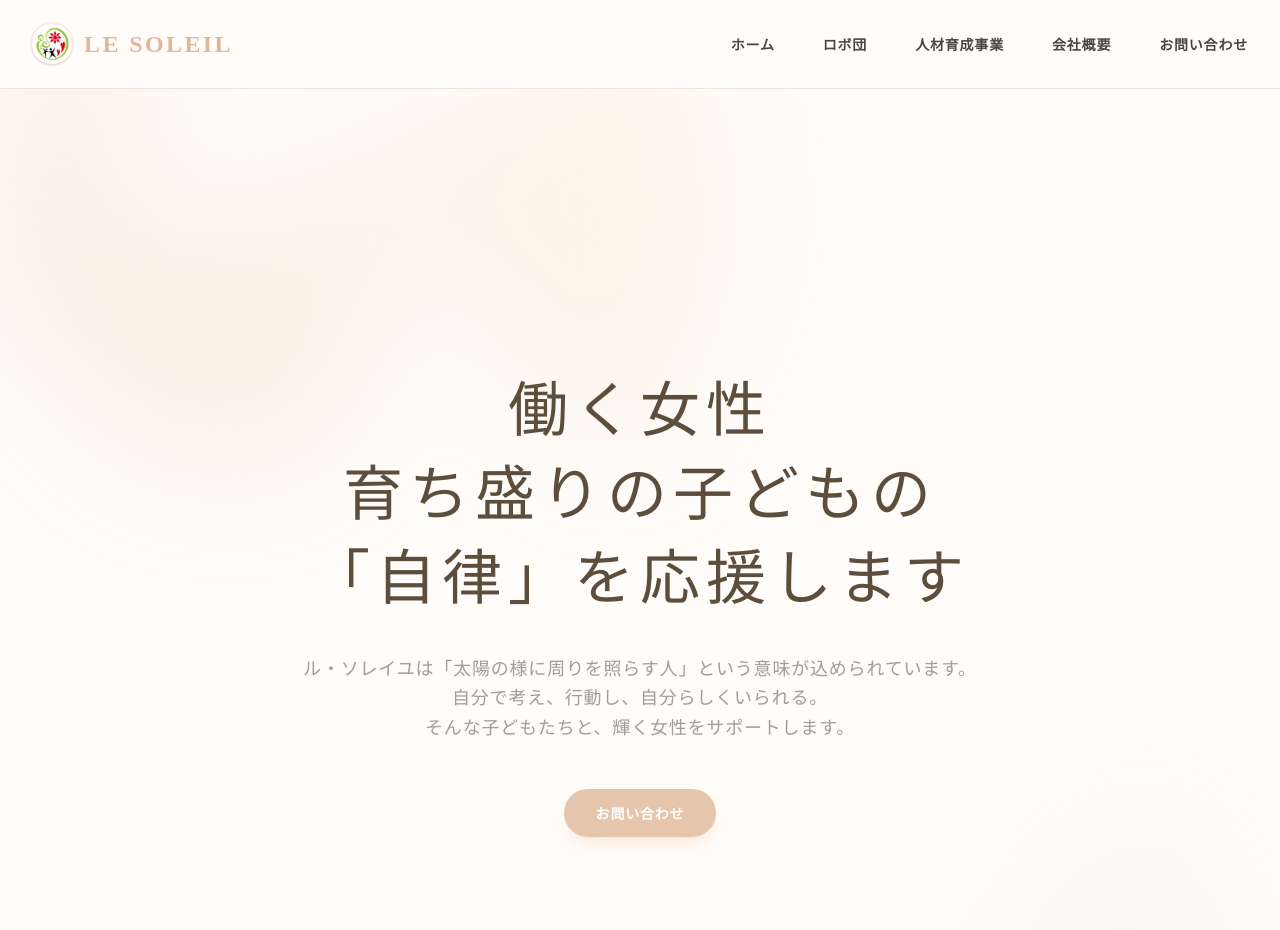
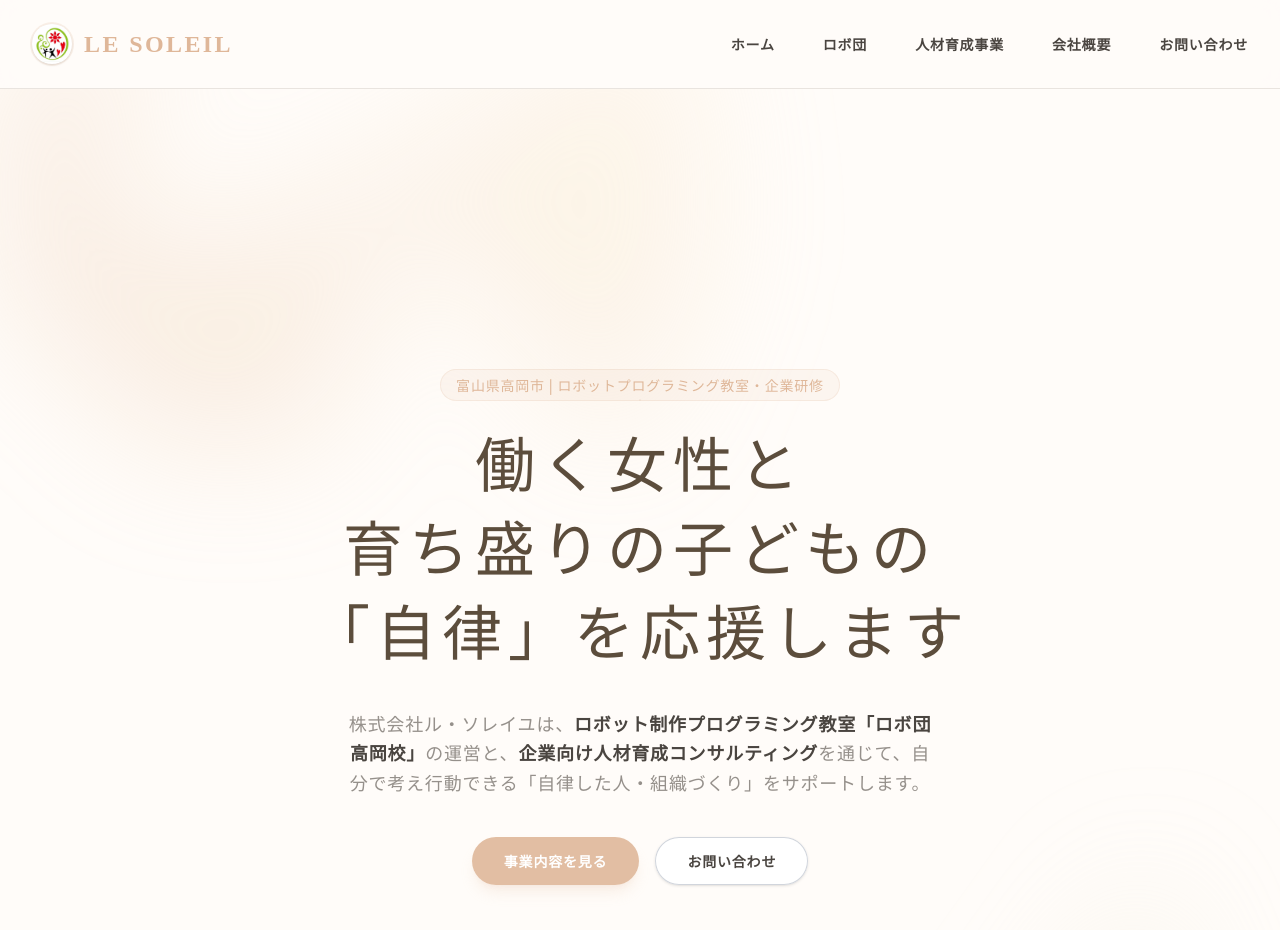
Before and after one commit to soleil0615/soleil_hp, a Next.js app: page / in a window 1280 px wide. Shown: the top 930 px of the page. Built offline with nearby package versions, Linux system fonts and the light colour scheme.

Commit message:
Update Hero section

```diff
--- a/components/Hero.tsx
+++ b/components/Hero.tsx
@@ -16,19 +16,28 @@ export default function Hero() {
             </div>
 
             <div className="relative mx-auto max-w-7xl px-6 py-20 sm:py-48 lg:py-56 flex flex-col items-center justify-center min-h-[80vh] z-10">
-                <FadeIn delay={0.2} className="text-center w-full max-w-3xl">
-                    <h1 className="text-3xl font-bold tracking-[0.05em] text-foreground sm:text-6xl sm:tracking-[0.12em] font-serif text-balance leading-[1.4] sm:leading-[1.2]">
-                        <span className="inline-block">働く女性</span><span className="hidden sm:inline">　</span><br className="sm:hidden" /><span className="inline-block">育ち盛りの子どもの</span><br className="hidden sm:block" /><span className="inline-block">「自律」を応援します</span>
+                <FadeIn delay={0.2} className="text-center w-full max-w-4xl">
+                    <div className="mb-6 flex justify-center">
+                        <span className="inline-flex items-center rounded-full bg-primary/10 px-4 py-1.5 text-sm font-medium text-primary ring-1 ring-inset ring-primary/20 whitespace-nowrap">
+                            富山県高岡市 | ロボットプログラミング教室・企業研修
+                        </span>
+                    </div>
+                    <h1 className="text-3xl font-bold tracking-[0.05em] text-foreground sm:text-5xl lg:text-6xl sm:tracking-[0.12em] font-serif text-balance leading-[1.4] sm:leading-[1.2]">
+                        <span className="inline-block">働く女性と</span><span className="hidden sm:inline">　</span><br className="sm:hidden" /><span className="inline-block">育ち盛りの子どもの</span><br className="hidden sm:block" /><span className="inline-block">「自律」を応援します</span>
                     </h1>
-                    <p className="mt-6 text-base leading-relaxed text-muted-foreground/80 mx-auto text-balance font-light sm:text-lg sm:mt-8 px-4">
-                        ル・ソレイユは<span className="inline-block">「太陽の様に周りを照らす人」</span>という<span className="inline-block">意味が込められています。</span><br className="hidden sm:block" />
-                        <span className="inline-block">自分で考え、行動し、</span><span className="inline-block">自分らしくいられる。</span><br className="hidden sm:block" />
-                        <span className="inline-block">そんな子どもたちと、</span><span className="inline-block">輝く女性をサポートします。</span>
+                    <p className="mt-6 text-base leading-relaxed text-muted-foreground/90 mx-auto text-balance font-light sm:text-lg sm:mt-8 px-4 max-w-2xl">
+                        株式会社ル・ソレイユは、<strong className="font-semibold text-foreground">ロボット制作プログラミング教室「ロボ団高岡校」</strong>の運営と、<strong className="font-semibold text-foreground">企業向け人材育成コンサルティング</strong>を通じて、自分で考え行動できる「自律した人・組織づくり」をサポートします。
                     </p>
-                    <div className="mt-12 flex items-center justify-center gap-x-6">
+                    <div className="mt-10 flex flex-col sm:flex-row items-center justify-center gap-4">
+                        <Link
+                            href="#service"
+                            className="rounded-full bg-primary/90 px-8 py-3.5 text-sm font-semibold text-white shadow-lg shadow-primary/20 hover:bg-primary transition-all hover:-translate-y-0.5 w-full sm:w-auto"
+                        >
+                            事業内容を見る
+                        </Link>
                         <Link
                             href="#contact"
-                            className="rounded-full bg-primary/80 px-8 py-3.5 text-sm font-semibold text-white shadow-lg shadow-primary/20 hover:bg-primary transition-all hover:-translate-y-0.5"
+                            className="rounded-full bg-white px-8 py-3.5 text-sm font-semibold text-foreground shadow-sm ring-1 ring-inset ring-gray-300 hover:bg-gray-50 transition-all hover:-translate-y-0.5 w-full sm:w-auto"
                         >
                             お問い合わせ
                         </Link>
```
